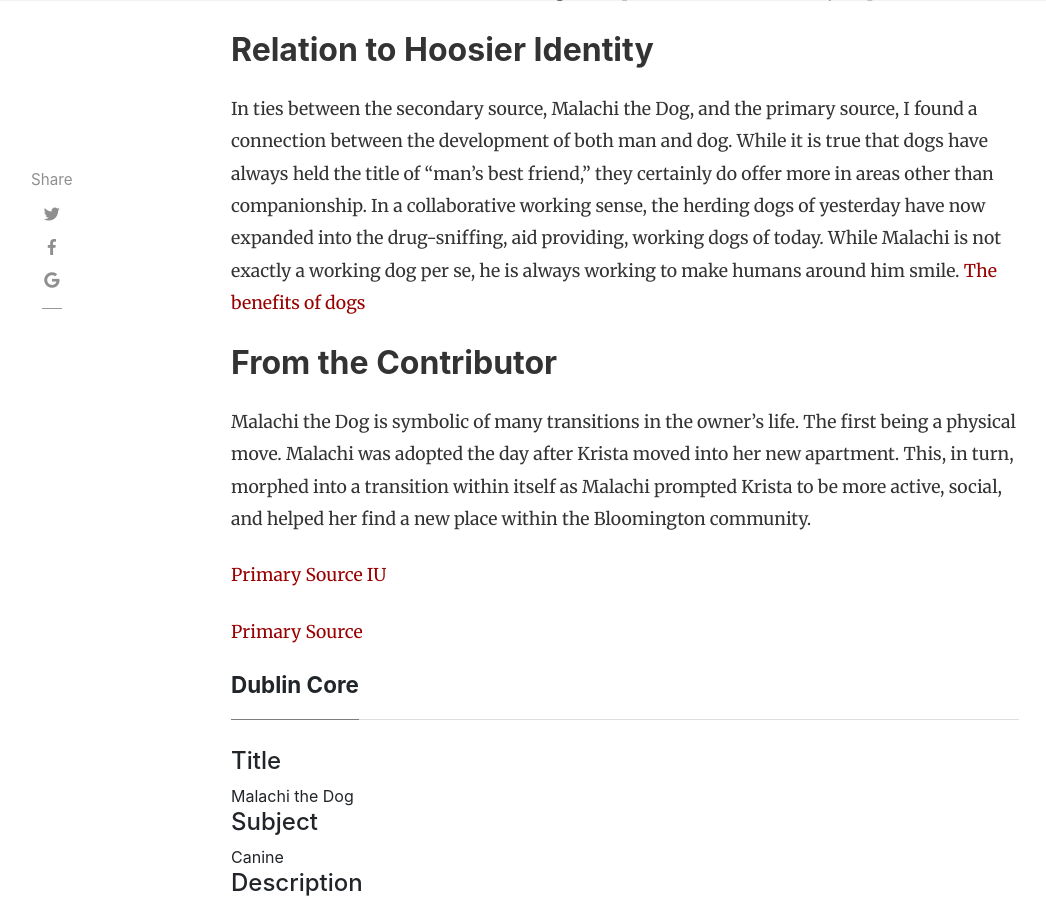
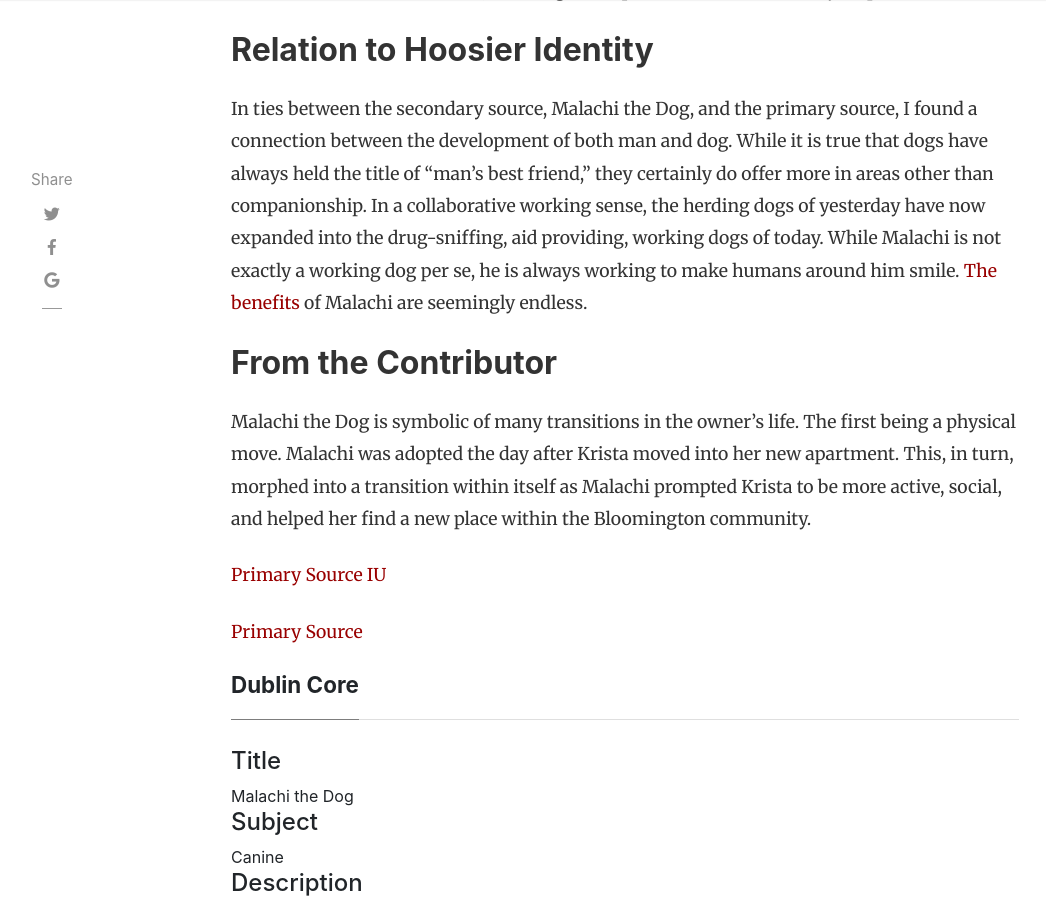
Before and after one commit to H301HistoryHarvest/H301HistoryHarvest, a Jekyll site: the page built from _items/2019-10-03-0007.md, in a window 1280 px wide and 900 px high, scrolled down 1623 px. Shown: the whole window, without its empty margins (54-1100 px from the left). Built offline with Jekyll 4.4.1, drawn with Linux system fonts in a browser that asks for light colours; nearby versions of some CDN libraries; comment, search, counter and statistics services are not loaded.

Commit message:
Update 2019-10-03-0007.md

```diff
--- a/_items/2019-10-03-0007.md
+++ b/_items/2019-10-03-0007.md
@@ -20,7 +20,7 @@ This *object* is much more than just any old *object*. This *object* wags his ta
 
 ## Relation to Hoosier Identity
 
-In ties between the secondary source, Malachi the Dog, and the primary source, I found a connection between the development of both man and dog. While it is true that dogs have always held the title of "man's best friend," they certainly do offer more in areas other than companionship. In a collaborative working sense, the herding dogs of yesterday have now expanded into the drug-sniffing, aid providing, working dogs of today. While Malachi is not exactly a working dog per se, he is always working to make humans around him smile. [The benefits of dogs](https://www.huffpost.com/entry/the-10-health-benefits-of-dogs-and-one-health-risk_n_57dad1b8e4b04a1497b2f5a0)
+In ties between the secondary source, Malachi the Dog, and the primary source, I found a connection between the development of both man and dog. While it is true that dogs have always held the title of "man's best friend," they certainly do offer more in areas other than companionship. In a collaborative working sense, the herding dogs of yesterday have now expanded into the drug-sniffing, aid providing, working dogs of today. While Malachi is not exactly a working dog per se, he is always working to make humans around him smile. [The benefits](https://www.huffpost.com/entry/the-10-health-benefits-of-dogs-and-one-health-risk_n_57dad1b8e4b04a1497b2f5a0) of Malachi are seemingly endless.
 
 ## From the Contributor
 
```
